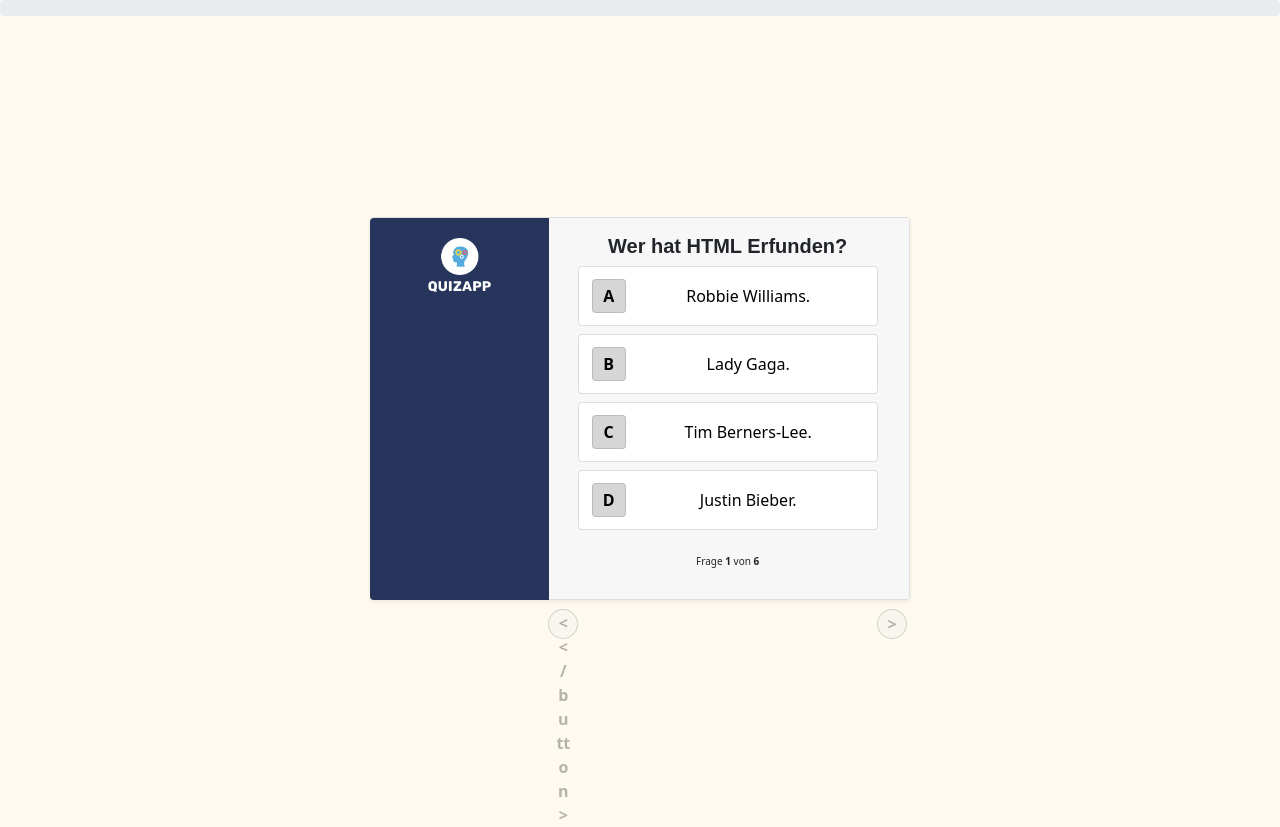
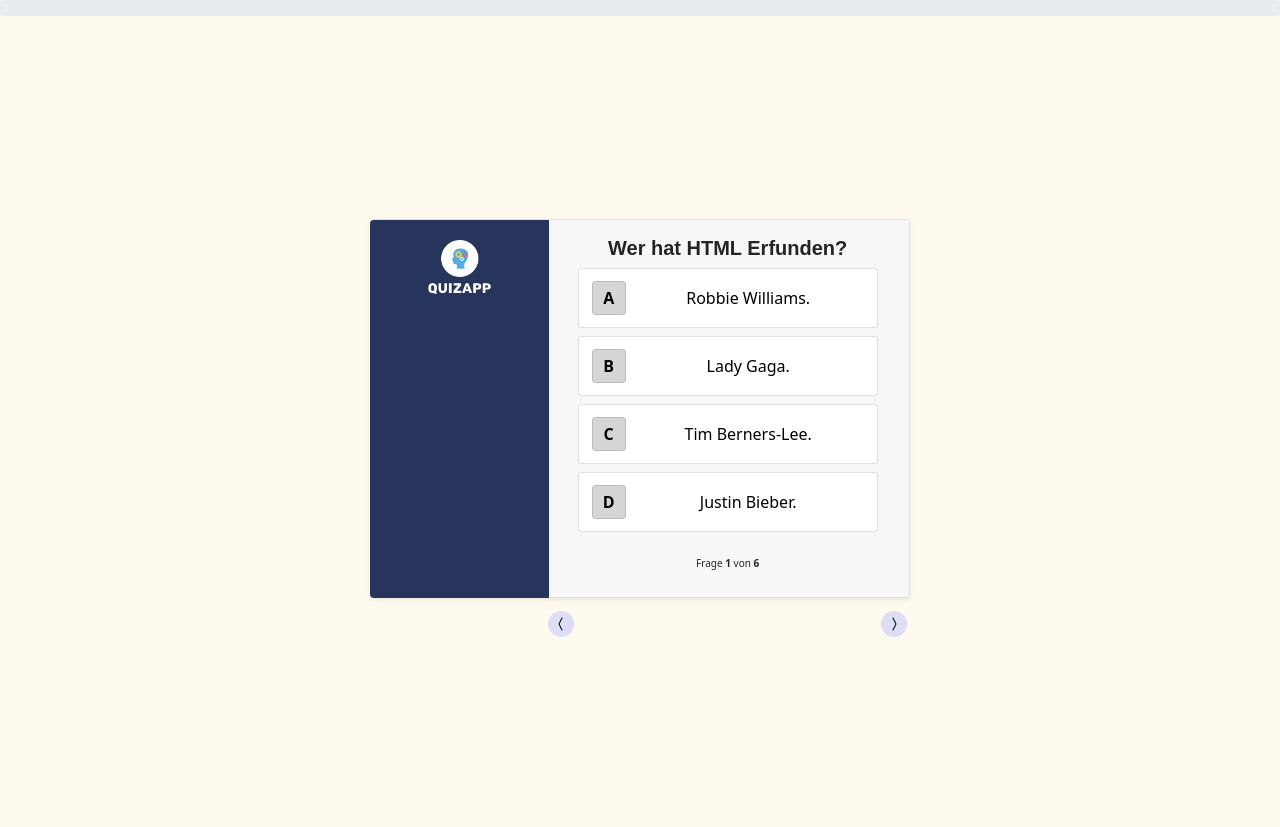
Before and after one commit to Dome1990/QuizzApp, a website: page index.html in a window 1280 px wide. Drawn offline with nearby package versions, Linux system fonts and the light colour scheme.

Commit message:
styled next and last buttons

```diff
--- a/index.html
+++ b/index.html
@@ -74,9 +74,12 @@
                     <div class="nextPrev">
                         <button disabled id="lastQuestion" onclick="lastQuestion(); enableNextQuestionBtn()"
                             class="nextPrevBtn">
-                            << /button>
-                                <button disabled id="nextQuestion" onclick="nextQuestion(); disableNextQuestionBtn()"
-                                    class="nextPrevBtn">></button>
+                            <img src="./img/chevron-left.svg">
+                        </button>
+                        <button disabled id="nextQuestion" onclick="nextQuestion(); disableNextQuestionBtn()"
+                            class="nextPrevBtn">
+                            <img src="./img/chevron-right.svg">
+                        </button>
                     </div>
                 </div>
             </div>
--- a/style.css
+++ b/style.css
@@ -80,16 +80,20 @@ body {
 }
 
 .nextPrevBtn{
-    border-style: solid;
-    border-width: 1px;
+    display: flex;
+    justify-content: center;
+    align-items: center;
+    border-style: none;
     border-radius: 50%;
-    font-weight: bold;
-    width: 30px;
-    height: 30px;
-    text-align: center;
-    cursor: pointer;
+    height: 26px;
+    width: 26px;
     position: relative;
     bottom: -40px;
+    background-color: rgb(221, 221, 245);
+}
+
+.nextPrevBtn img {
+    padding: 4px;
 }
 
 .btn-danger {
```
Also changed, not shown: img/chevron-left.svg (added), img/chevron-right.svg (added).
